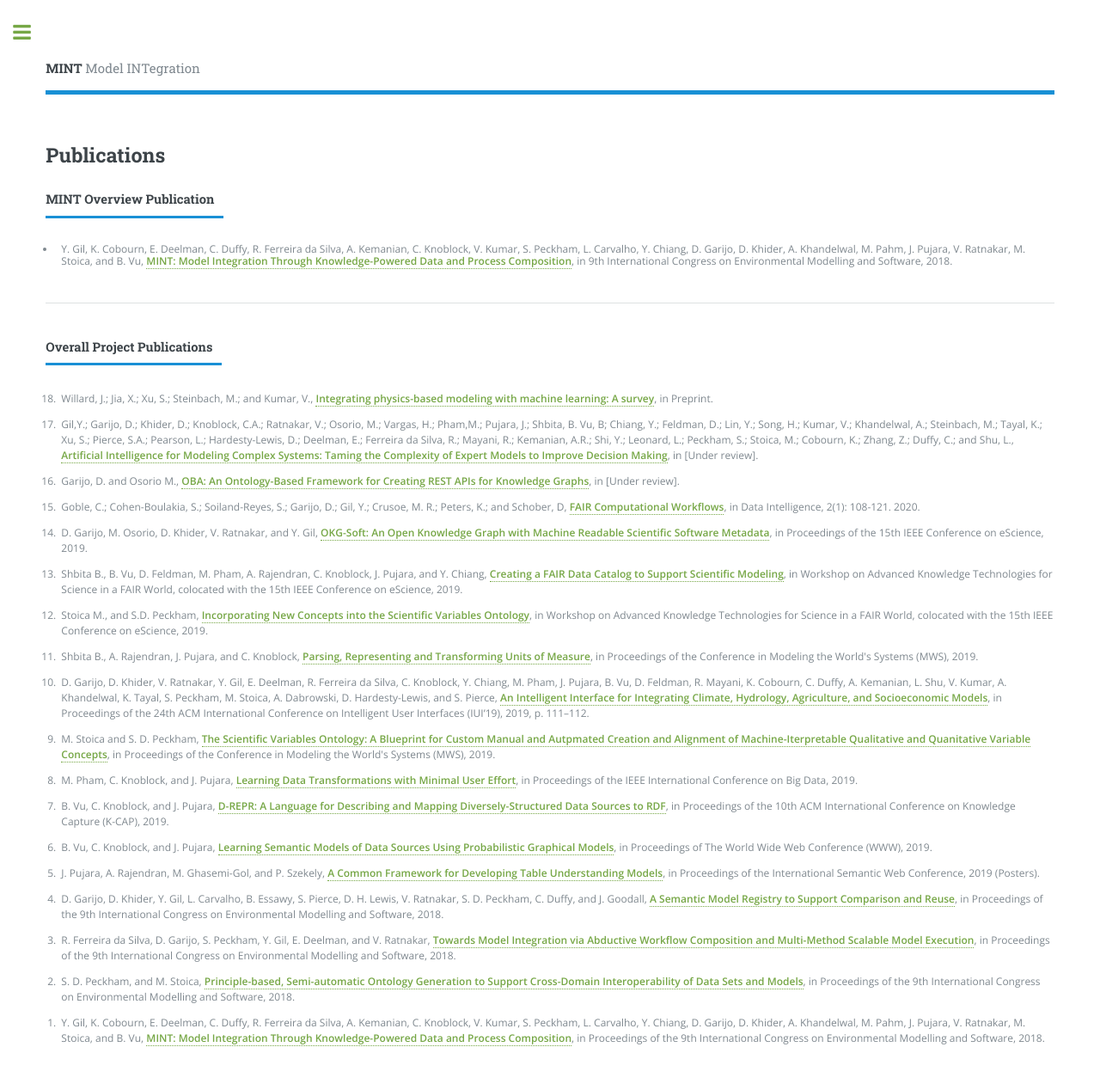
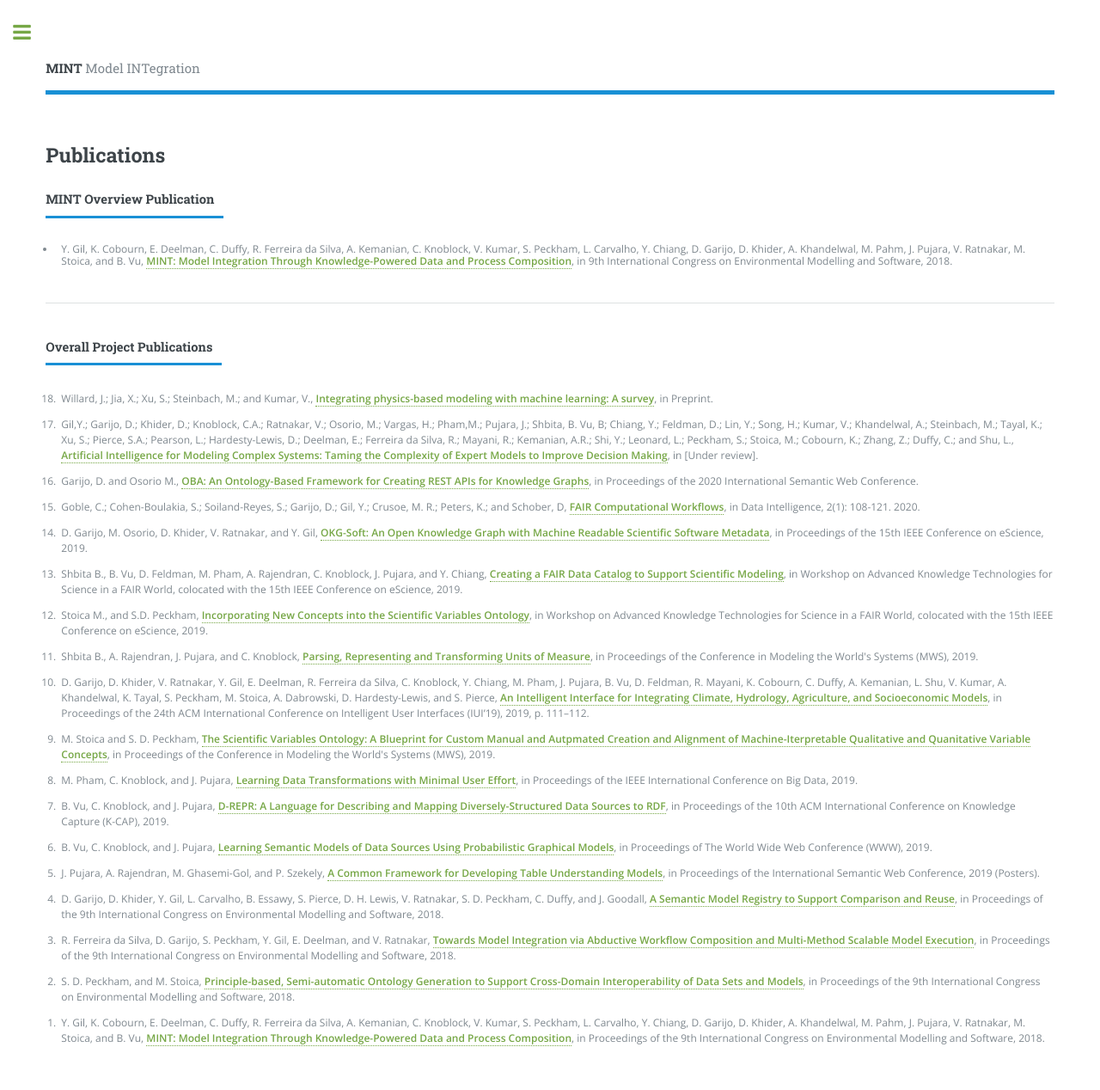
Before and after one commit to KnowledgeCaptureAndDiscovery/MINT, a Jekyll site: the page built from publications.html, in a window 1280 px wide. Shown: the whole page at 86% size. Built offline with Jekyll 4.4.1, drawn with Linux system fonts in a browser that asks for light colours.

Commit message:
update publications

```diff
--- a/_data/publications.yml
+++ b/_data/publications.yml
@@ -16,8 +16,8 @@
 
 - title: "OBA: An Ontology-Based Framework for Creating REST APIs for Knowledge Graphs"
   authors: "Garijo, D. and Osorio M."
-  link: ""
-  description: "[Under review]"
+  link: "http://dgarijo.com/papers/OBA__Ontology_Based_APIs.pdf"
+  description: "Proceedings of the 2020 International Semantic Web Conference"
 
 - title: "FAIR Computational Workflows"
   authors: "Goble, C.; Cohen-Boulakia, S.; Soiland-Reyes, S.; Garijo, D.; Gil, Y.; Crusoe, M. R.; Peters, K.; and Schober, D"
```
Also changed, not shown: releases.md (+1 -2 lines).
